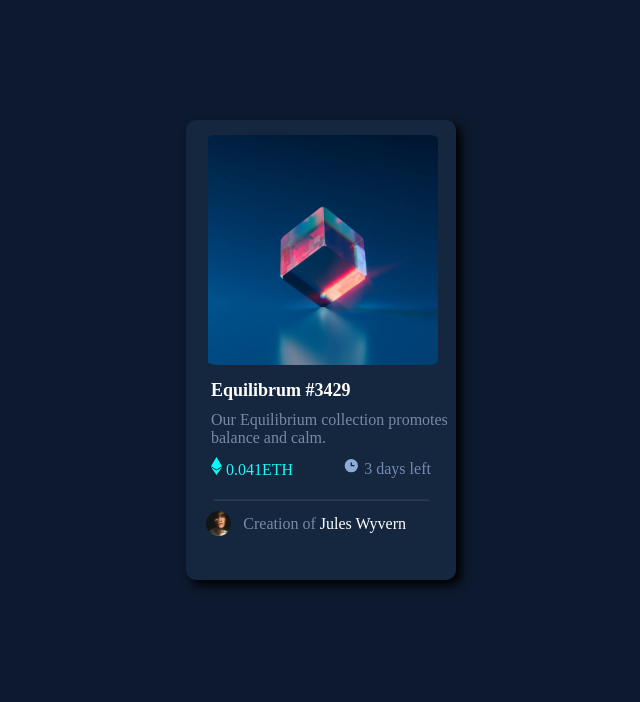
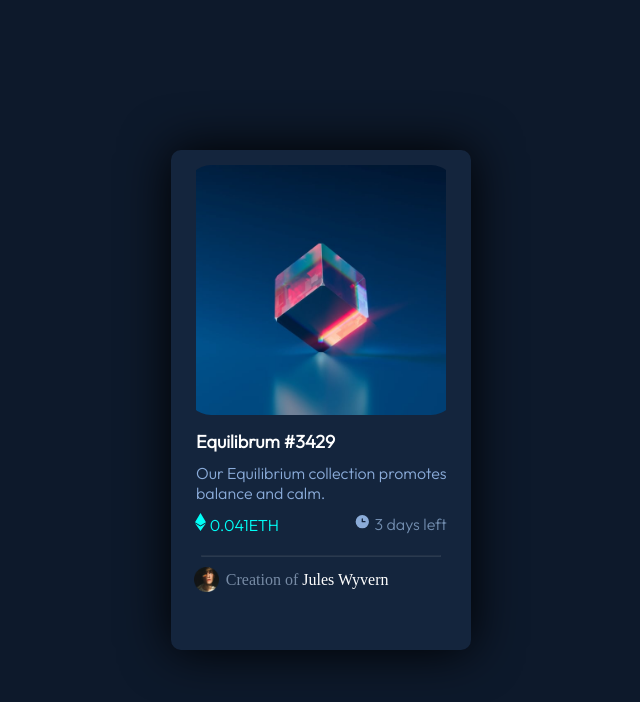
Before and after one commit to sabamgeliashvili/nft-card-components, a plain HTML site: page index.html in a window 1280 px wide. Shown: the whole page, without its empty margins (319-959 px from the left). Drawn offline with Linux system fonts and the light colour scheme.

Commit message:
third commit

```diff
--- a/css/style.css
+++ b/css/style.css
@@ -1,31 +1,39 @@
+@import url('https://fonts.googleapis.com/css2?family=Outfit:wght@300&display=swap');
 * {
     margin: auto;
     padding: 0;
     box-sizing: border-box;
 }
 body {
-    background-color: rgb(213,225, 239);
     display: flex;
     justify-content: center;
     align-items: center;
-    height: 700px;
-    background-color: rgb(13, 25, 46);
+    height: 100vh;
+    background-color: hsl(217, 54%, 11%);
 }
 main {
-    background-color: rgb(21,38,63);
-    width: 270px;
-    height: 460px;
+    background-color: hsl(216, 50%, 16%);
+    width: 300px;
+    height: 500px;
     border-radius: 10px;
-    box-shadow: 5px 5px 10px black;
+    box-shadow: 0 0 50px black;
 }
 .qube {
     background: url(../images/cube.jpg) no-repeat;
+    border-radius: 25px;
     width: 90%;
     height: 50%;
     background-size: contain;
     margin: 15px;
-    border-radius: 15px;
     background-position: center;
+    margin: 15px auto;
+    transition: all ease-out 0.5s;
+}
+.qube:hover {
+    background: url(../images/view.svg) no-repeat;
+    background-position: center;
+    background-color: hsl(178, 100%, 50%);
+    cursor: pointer;
 }
 .text {
     margin-left: 25px;
@@ -34,10 +42,14 @@ h1 {
     font-size: 18px;
     margin-top: 10px;
     margin-bottom: 10px;
-    color: white;
+    color:hsl(0, 0%, 100%);
+    font-family: 'Outfit', sans-serif ;
+    font-weight: 600;
 }
-p {
-    color: rgb(119, 139, 165);
+.equilibrum-p {
+    color: hsl(215, 51%, 70%);
+    font-family: 'Outfit', sans-serif;
+    font-weight: 300;
 }
 .amount-time-div{
     display: flex;
@@ -53,26 +65,32 @@ span {
     margin-top: 10px;
 }
 .eth-span {
-    color: rgb(26,250,251);
+    color: hsl(178, 100%, 50%);
+    font-family: 'Outfit', sans-serif;
+    font-weight: 400;
+    width: 110px;
 }
 .clock-span {
     color: rgb(114, 141, 175);
+    font-family: 'Outfit', sans-serif;
+    font-weight: 400;
 }
 .avatar {
     width: 25px;
     height:25px;
-    margin-left: 20px;
+    margin-left: 10px;
 }
 .av-span {
     justify-content: space-between;
 }
-.avatar-div {
+footer {
     display: flex;
+    width: 275px;
 }
 .avatar-p {
-    margin-right: 50px
-
+    color: rgb(119, 139, 165);
+    margin-right: 70px
 }
 .creator-span {
-    color: white;
+    color: hsl(0, 0%, 100%);
 }
--- a/index.html
+++ b/index.html
@@ -12,17 +12,17 @@
         <div class="qube"></div>
         <div class="text">
             <h1>Equilibrum #3429</h1>
-            <p>Our Equilibrium collection promotes balance and calm.</p>
+            <p class="equilibrum-p">Our Equilibrium collection promotes balance and calm.</p>
         </div>
         <div class="amount-time-div">
             <span class="eth-span"><img src="images/icon-ethereum.svg" alt=""> 0.041ETH</span>
             <span class="clock-span"><img src="images/clock.svg" alt=""> 3 days left</span>
         </div>
         <hr>
-        <div class="avatar-div">
+        <footer>
             <img class="avatar" src="images/avatar.png" alt="">
             <p class="avatar-p">Creation of<span class="creator-span"> Jules Wyvern</span></p>
-        </div>
+        </footer>
     </main>
 </body>
 </html>
```
Also changed, not shown: ETH.svg (deleted), images/view.svg (renamed from images/icon-view.svg).
